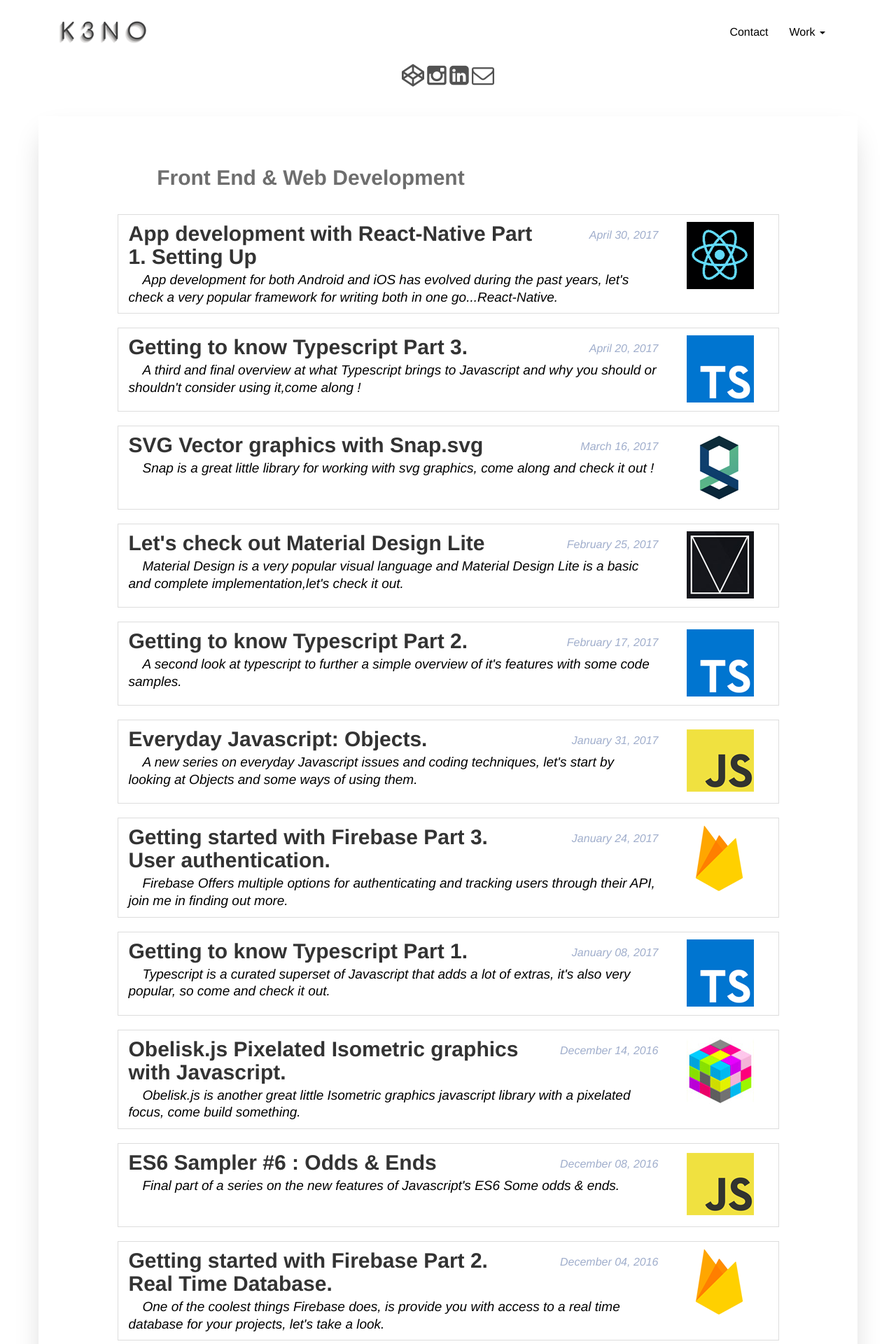
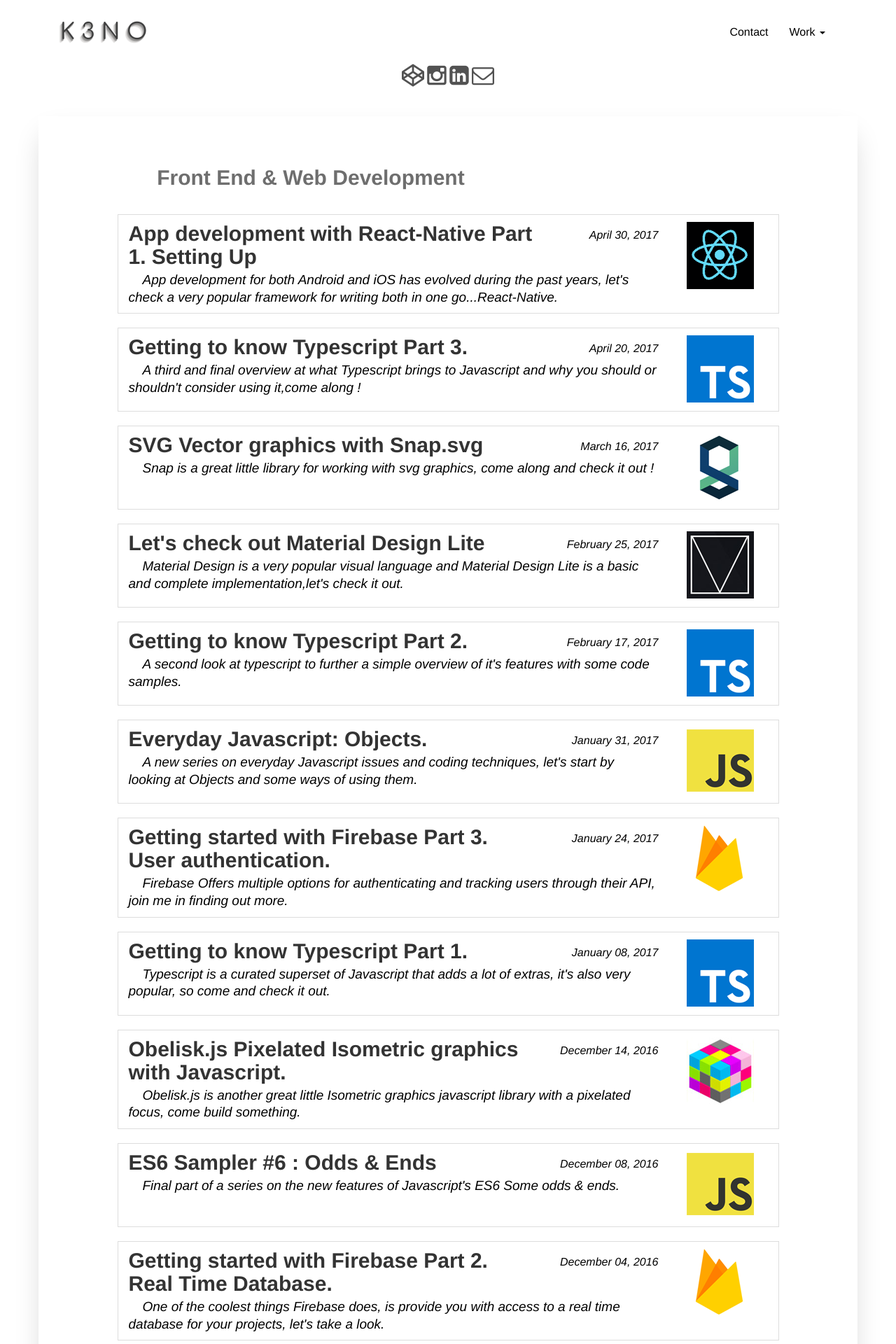
Before and after one commit to KenoLeon/Front-End-Web-Dev-UI-UX, a Jekyll site: the page built from index.html, in a window 1280 px wide. Shown: the top 1920 px of the page at 70% size. Built offline with Jekyll 4.4.1, drawn with Linux system fonts in a browser that asks for light colours; nearby versions of some CDN libraries.

Commit message:
blogs css

```diff
--- a/css/bootstrapOverride.css
+++ b/css/bootstrapOverride.css
@@ -30,12 +30,12 @@
 .list-group h4{
      /*font-family: 'Merriweather', serif;*/
   font-size: 16px;
-  color:  #a0aecc;
 }
 
 
 .list-group h2{
   padding-left: 0px;
+  color:  #a0aecc;
 }
 
 
```
